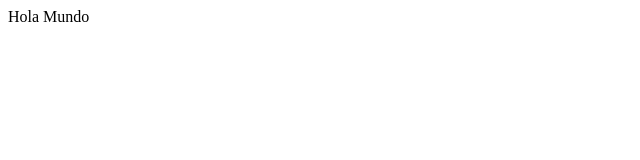
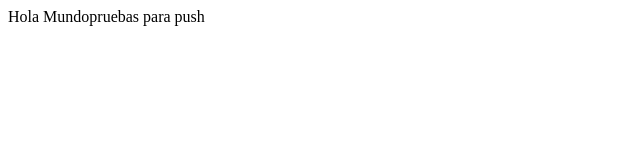
Before and after one commit to VictorRuizChambi/CursoAngularCodigoFacilito, a plain HTML site: page hola_mundo/index.html in a window 1280 px wide. Shown: the whole page, without its empty margins (0-640 px from the left). Drawn offline with Linux system fonts and the light colour scheme.

Commit message:
se ha modificado la linea 9 para realizar una prueba de push al repositorio origin

```diff
--- a/hola_mundo/index.html
+++ b/hola_mundo/index.html
@@ -6,5 +6,5 @@
 	<script src="../script/angular.min.js"></script>
 </head>
 <body>
-	{{"Hola" + " Mundo"}}
+	{{"Hola" + " Mundo" + "pruebas para push"}}
 </body>
```
